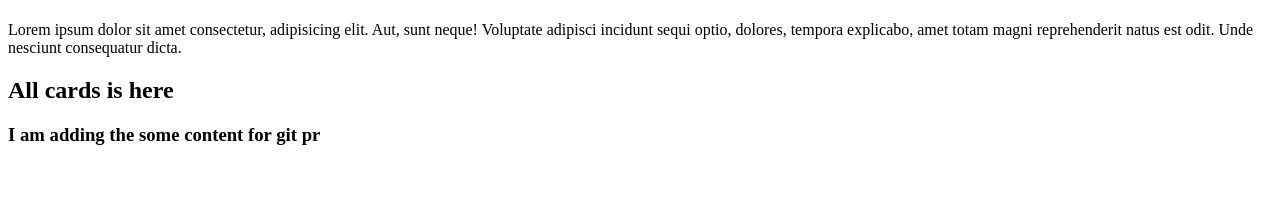
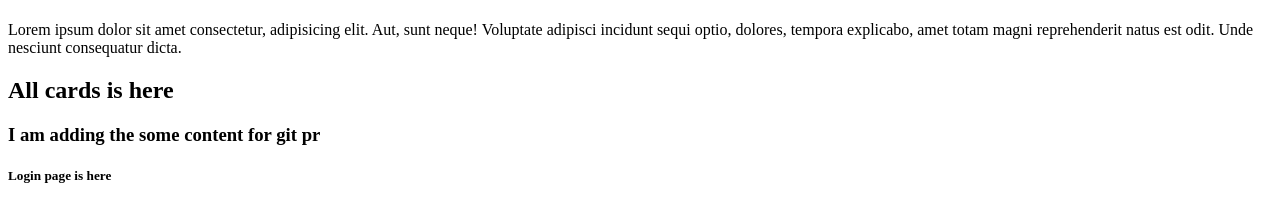
Before and after one commit to sandipsharma9010-stack/pr-demo, a plain HTML site: page index.html in a window 1280 px wide. Shown: the part 59-280 px from the top of the page. Drawn offline with Linux system fonts and the light colour scheme.

Commit message:
add the login features

```diff
--- /dev/null
+++ b/assests/index.css
@@ -0,0 +1,4 @@
+*{
+    margin: 0%;
+    padding: 0%;
+}
--- a/index.html
+++ b/index.html
@@ -19,6 +19,9 @@
             <h3> I am adding the some content for git pr</h3>
 
 
+            <h5>Login page is here </h5>
+
+
 
 
 
```
